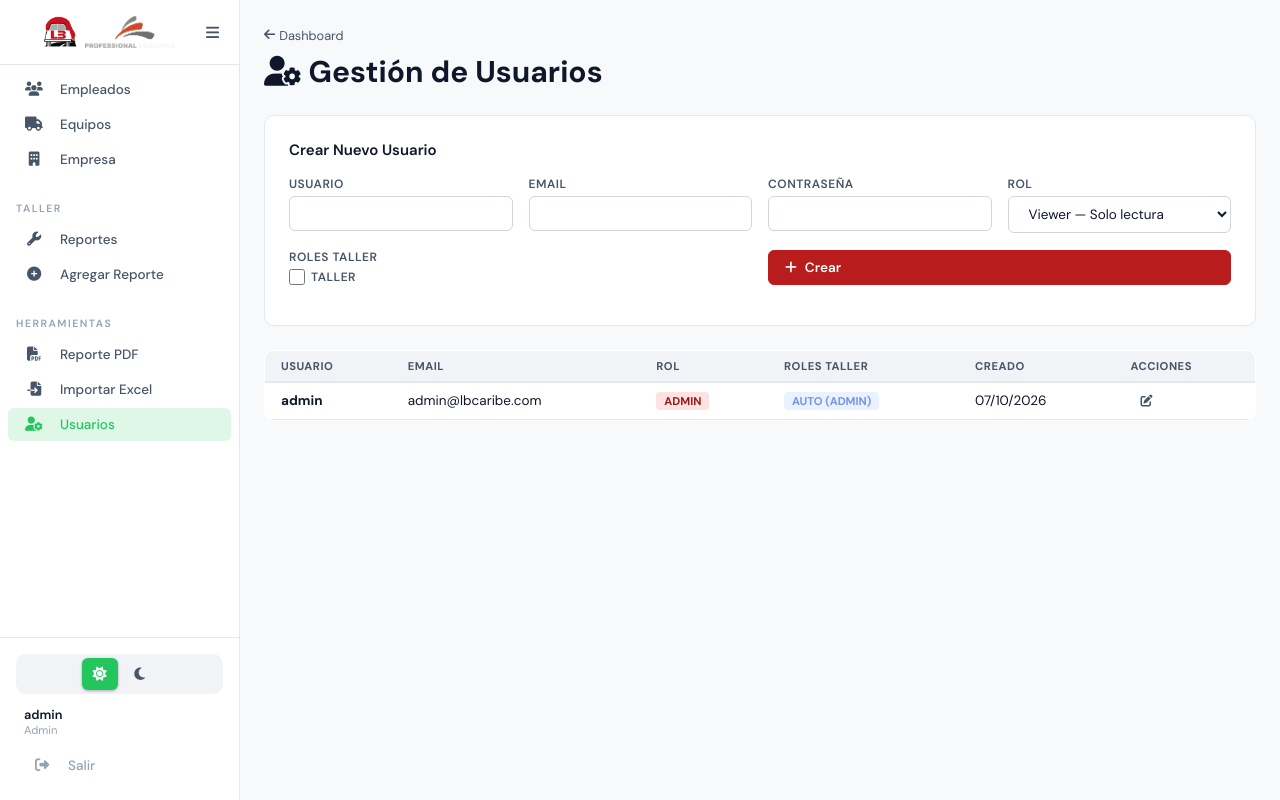
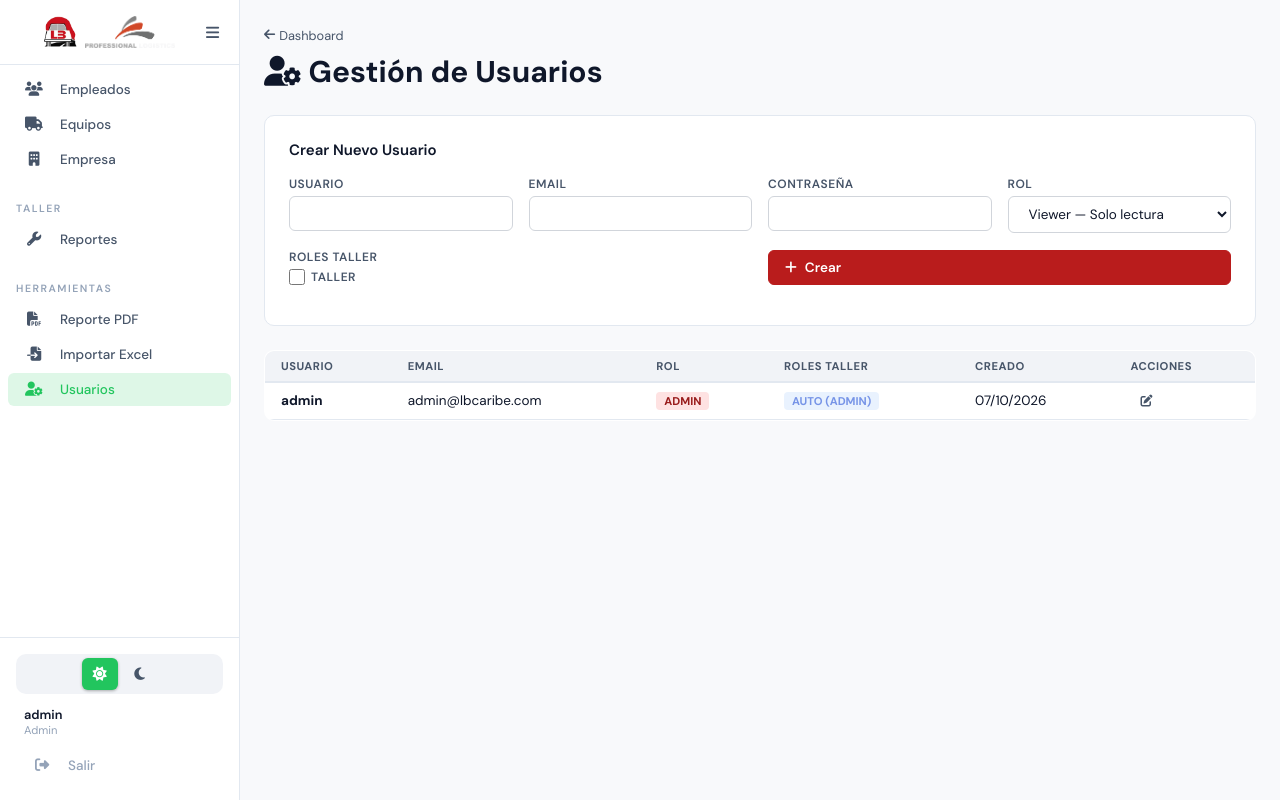
Before and after one commit to jbaranda01-tech/permit-tracker, a Flask app: page /admin/users in a window 1280 px wide. Run offline with Flask 3, Linux system fonts and the light colour scheme; a user stored in the database is signed in; data comes from the database, SQL or seed files in the repository.

Commit message:
feat: Remove admin link for adding reports from the sidebar navigation

```diff
--- a/templates/base.html
+++ b/templates/base.html
@@ -58,12 +58,6 @@
                 <i class="fas fa-wrench"></i>
                 <span>Reportes</span>
             </a>
-            {% if current_user.is_admin %}
-            <a href="{{ url_for('issues.new') }}" class="nav-link {% if request.endpoint in ['issues.new', 'issues.create'] %}active{% endif %}">
-                <i class="fas fa-plus-circle"></i>
-                <span>Agregar Reporte</span>
-            </a>
-            {% endif %}
         </div>
         {% endif %}
 
```
